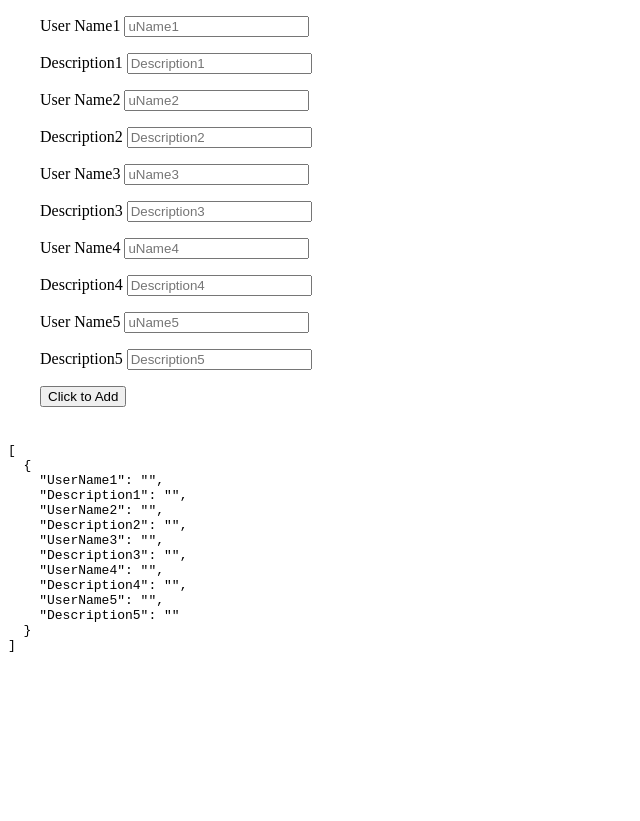
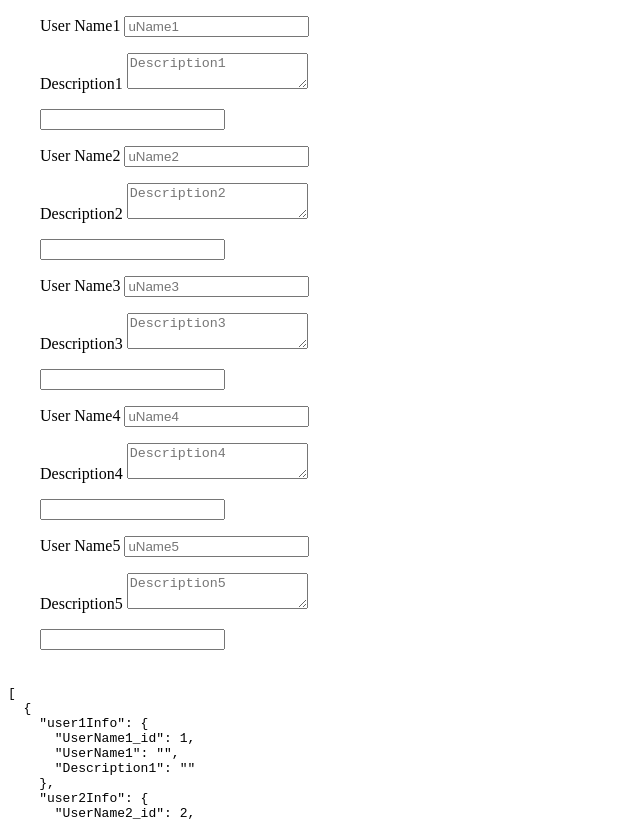
Before and after one commit to kavyavedagiri/user-inputs, a plain HTML site: page index.html in a window 1280 px wide. Shown: the top 821 px of the page, without its empty margins (0-640 px from the left). Before the commit the page ends 800 px from the top, so only its background shows below. Drawn offline with Linux system fonts and the light colour scheme.

Commit message:
Add files via upload
added id, and desc box

```diff
--- a/index.html
+++ b/index.html
@@ -21,9 +21,13 @@
     </div>
     <div class="formBox">
         <label for="desc1">Description1</label>
-            <input type="text" id="desc1" placeholder="Description1"/>
+        <textarea type="text" id="desc1" placeholder="Description1"></textarea>
+
     </div>
 
+    <div class="formBox">
+        <input type="text" id="dummy1"/>
+    </div>
     <!-- user2 -->
     <div class="formBox">
         <label for="uName2">User Name2</label>
@@ -31,7 +35,10 @@
     </div>
     <div class="formBox">
         <label for="desc2">Description2</label>
-        <input type="text" id="desc2" placeholder="Description2"/>
+        <textarea type="text" id="desc2" placeholder="Description2"></textarea>
+    </div>
+    <div class="formBox">
+        <input type="text" id="dummy2"/>
     </div>
 
 <!-- user3 -->
@@ -41,7 +48,10 @@
 </div>
 <div class="formBox">
     <label for="desc3">Description3</label>
-    <input type="text" id="desc3" placeholder="Description3"/>
+    <textarea type="text" id="desc3" placeholder="Description3"></textarea>
+</div>
+<div class="formBox">
+    <input type="text" id="dummy3"/>
 </div>
 <!-- user4 -->
 <div class="formBox">
@@ -50,7 +60,10 @@
 </div>
 <div class="formBox">
     <label for="desc4">Description4</label>
-    <input type="text" id="desc4" placeholder="Description4"/>
+    <textarea type="text" id="desc4" placeholder="Description4"></textarea>
+</div>
+<div class="formBox">
+    <input type="text" id="dummy4"/>
 </div>
 <!-- user5 -->
 <div class="formBox">
@@ -59,12 +72,15 @@
 </div>
 <div class="formBox">
     <label for="desc5">Description5</label>
-    <input type="text" id="desc5" placeholder="Description5"/>
+    <textarea type="text" id="desc5" placeholder="Description5"></textarea>
+</div>
+<div class="formBox">
+    <input type="text" id="dummy4"/>
 </div>
 <!-- end -->
-        <div class="formBox">
+        <!-- <div class="formBox">
             <button id="btn">Click to Add</button>
-        </div>
+        </div> -->
         <div id="msg">
             <pre></pre>
         </div>
@@ -76,21 +92,31 @@
 
             let uData = {
 
+                user1Info:{
+                UserName1_id: 1,
                 UserName1: document.getElementById('uName1').value,
                 Description1: document.getElementById('desc1').value,
-
+                },
+                user2Info:{
+                UserName2_id:2 ,
                 UserName2: document.getElementById('uName2').value,
                 Description2: document.getElementById('desc2').value,
-
+                },
+                user3Info:{
+                UserName3_id:3 ,
                 UserName3: document.getElementById('uName3').value,
                 Description3: document.getElementById('desc3').value,
-
+                },
+                user4Info:{
+                UserName4_id:4,
                 UserName4: document.getElementById('uName4').value,
                 Description4: document.getElementById('desc4').value,
-
+                },
+                user5Info:{
+                UserName5_id:5,
                 UserName5: document.getElementById('uName5').value,
                 Description5: document.getElementById('desc5').value
-
+                }
             }
             allData.push(uData);
             //document.forms[0].reset();
@@ -104,10 +130,10 @@
             //saving to localStorage
             localStorage.setItem('UserData', JSON.stringify(allData) );
         }
-        document.addEventListener('DOMContentLoaded', ()=>{
-            document.getElementById('btn').addEventListener('click', addData);
+        // document.addEventListener('DOMContentLoaded', ()=>{
+        //     document.getElementById('btn').addEventListener('click', addData);
 
-        });
+        // });
         //Timer...
     window.onload = function() {
 
```
Lines whose indentation alone changed are shown as unchanged.
